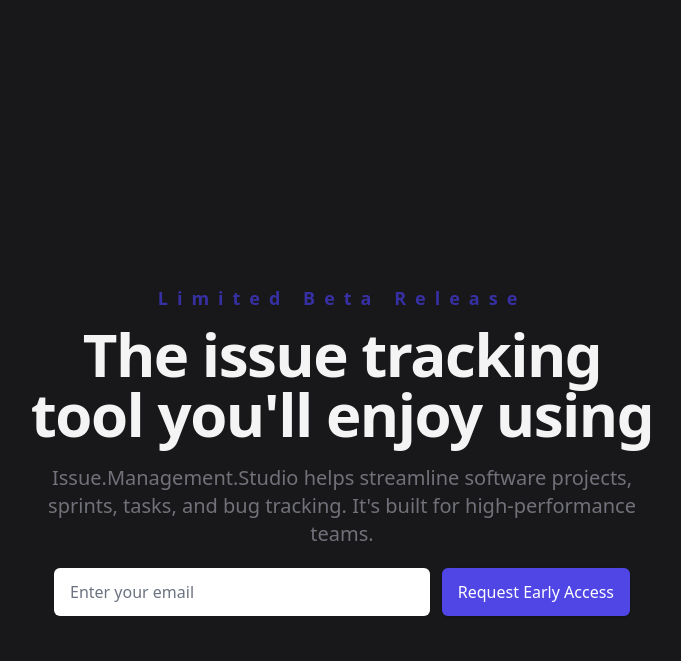
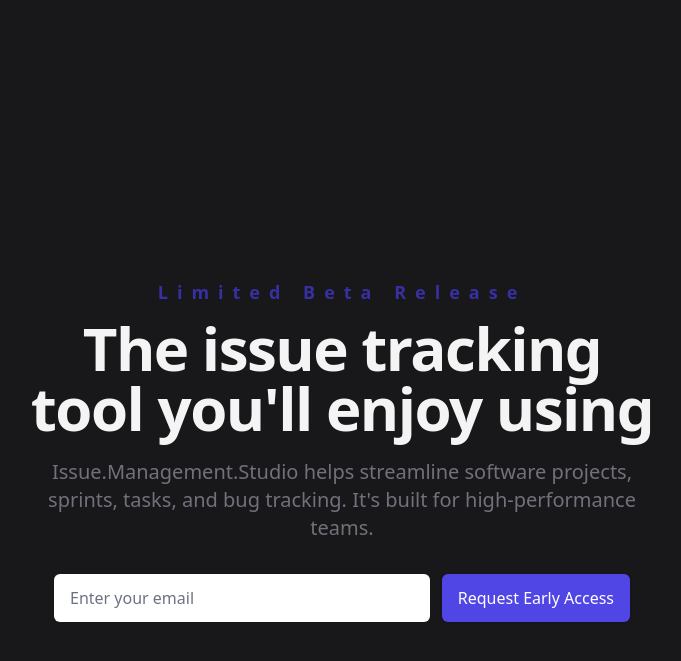
Before and after one commit to nathanclevenger/waitlist, a Jekyll site: the page built from README.md, in a window 1280 px wide. Shown: the top 661 px of the page, without its empty margins (298-979 px from the left). Built offline with Jekyll 4.4.1, drawn with Linux system fonts in a browser that asks for light colours; nearby versions of some CDN libraries; our own code applies the rules of GitHub Pages for plain Markdown files.

Commit message:
Update default.html

```diff
--- a/_layouts/default.html
+++ b/_layouts/default.html
@@ -28,7 +28,7 @@
        {{ site.title | "The issue tracking tool <wbr/>you'll enjoy using" }}
       </h1>
       <p class="mx-auto mt-3 max-w-md text-base text-zinc-500 sm:text-lg md:mt-5 md:max-w-3xl md:text-xl">{{ site.description | "Linear helps streamline software projects, sprints, tasks, and bug tracking. It's built for high-performance teams." }}</p>
-      <form action="https://api.producthunt.com/widgets/upcoming/v1/upcoming/waitlist-pages/forms" class="mt-5 mx-auto max-w-xl"  method="post" id="ph-email-form" name="ph-email-form" target="_blank">
+      <form action="https://api.producthunt.com/widgets/upcoming/v1/upcoming/waitlist-pages/forms" class="mt-8 mx-auto max-w-xl"  method="post" id="ph-email-form" name="ph-email-form" target="_blank">
         <div class="sm:flex">
           <div class="min-w-0 flex-1">
             <label for="ph-email" class="sr-only">Email address</label>
```
